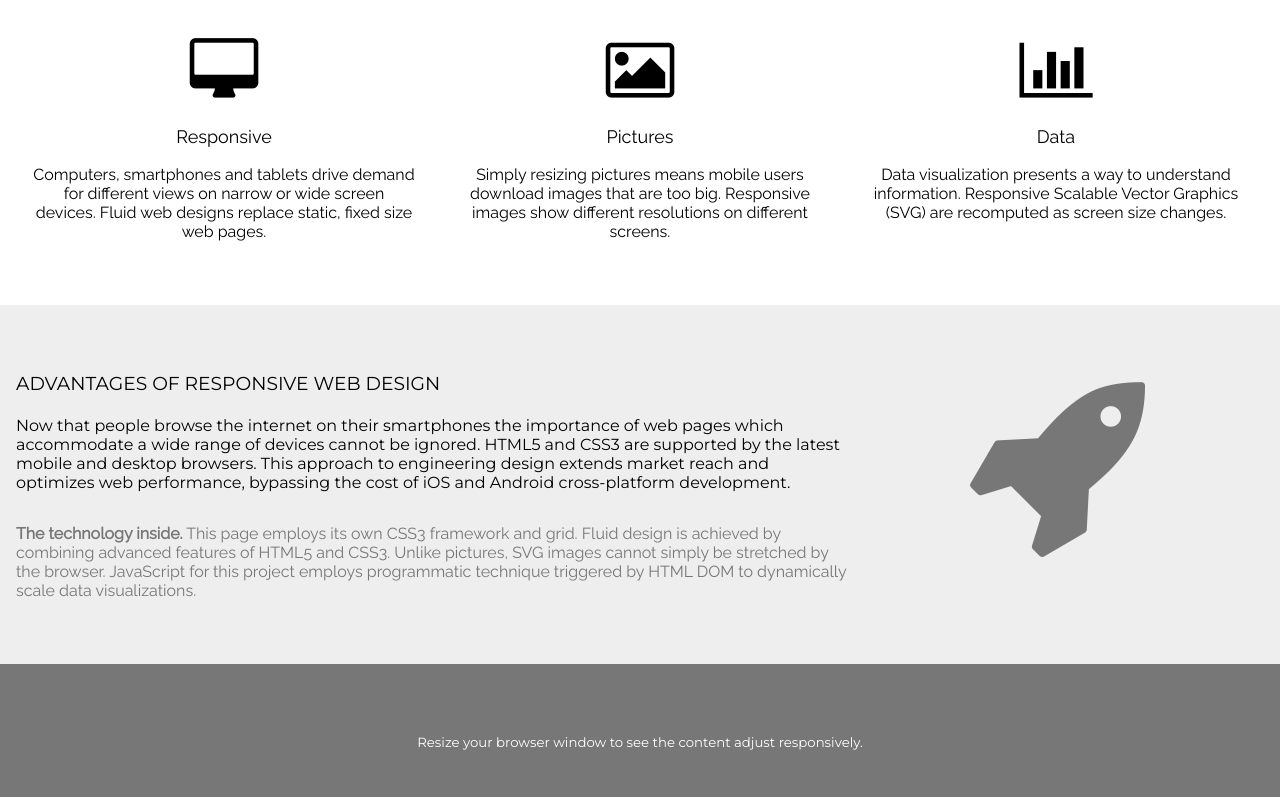
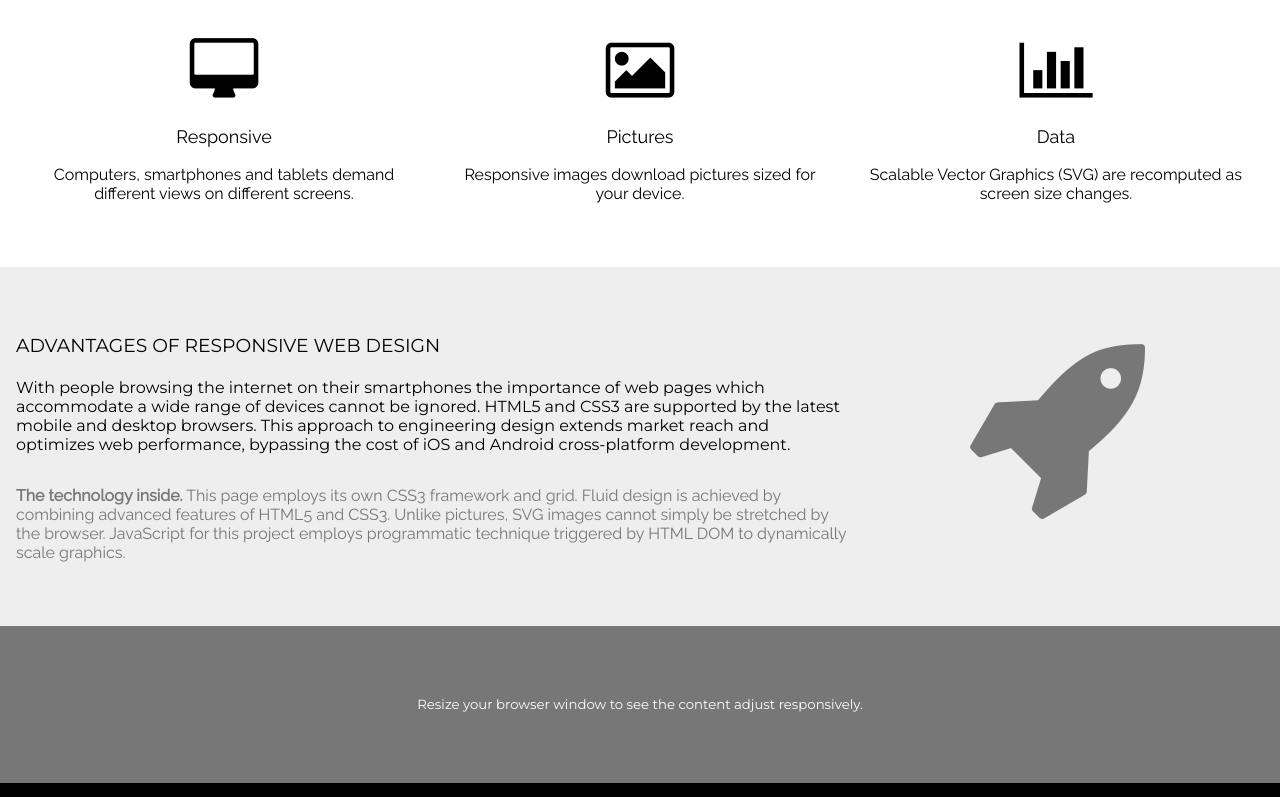
Before and after one commit to forthmedia/rwd, a plain HTML site: page index.html in a window 1280 px wide. Shown: the part 478-1275 px from the top of the page. Drawn offline with Linux system fonts and the light colour scheme.

Commit message:
Update text

```diff
--- a/index.html
+++ b/index.html
@@ -82,22 +82,18 @@
             <div class="grid-third item">
             <span class="jumbo center margin-bottom-32"><i class="fa fa-desktop"></i></span>
             <p class="large">Responsive</p>
-            <p>Computers, smartphones and tablets drive demand for different views on narrow or
-                wide screen devices. Fluid web designs replace static, fixed size web pages.</p>
+            <p>Computers, smartphones and tablets demand different views on different screens.</p>
             </div>
             <div class="grid-third item">
             <span class="jumbo center margin-bottom-32"><i class="fa fa-image"></i></span>
             <p class="large">Pictures</p>
-            <p>Simply resizing pictures means mobile users download images that are too big.
-                Responsive images show different resolutions on different screens.</p>
+            <p>Responsive images download pictures sized for your device.</p>
             </p>
             </div>
             <div class="grid-third item">
             <span class="jumbo center margin-bottom-32"><i class="fa fa-bar-chart"></i></span>
             <p class="large">Data</p>
-            <p>Data visualization presents a way to understand information. Responsive
-                 Scalable Vector Graphics (SVG) are recomputed as screen size changes.
-            </p>
+            <p>Scalable Vector Graphics (SVG) are recomputed as screen size changes.</p>
             </div>
         </div>
     </div>
@@ -106,7 +102,7 @@
             <div class="grid-two-third">
             <h3>ADVANTAGES OF RESPONSIVE WEB DESIGN</h3>
             <h4 class=" margin-bottom-32">
-                Now that people browse the internet on their smartphones the importance of web pages
+                With people browsing the internet on their smartphones the importance of web pages
                 which accommodate a wide range of devices cannot be ignored. HTML5 and CSS3 are supported
                 by the latest mobile and desktop browsers. This approach to engineering design
                 extends market reach and optimizes web performance, bypassing the cost of iOS and Android
@@ -117,7 +113,7 @@
                 This page employs its own CSS3 framework and grid. Fluid design is achieved by combining
                 advanced features of HTML5 and CSS3. Unlike pictures, SVG images cannot simply be stretched
                 by the browser. JavaScript for this project employs programmatic technique triggered by HTML
-                DOM to dynamically scale data visualizations.
+                DOM to dynamically scale graphics.
                 </p>
             </div>
             <div class="grid-third center">
```
